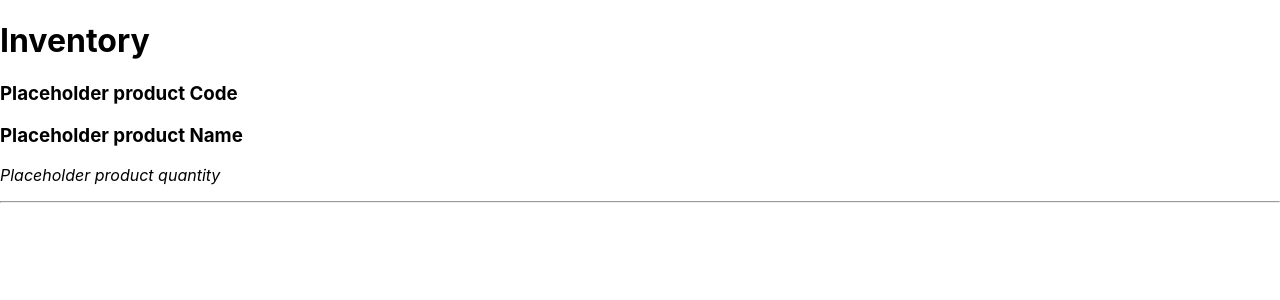
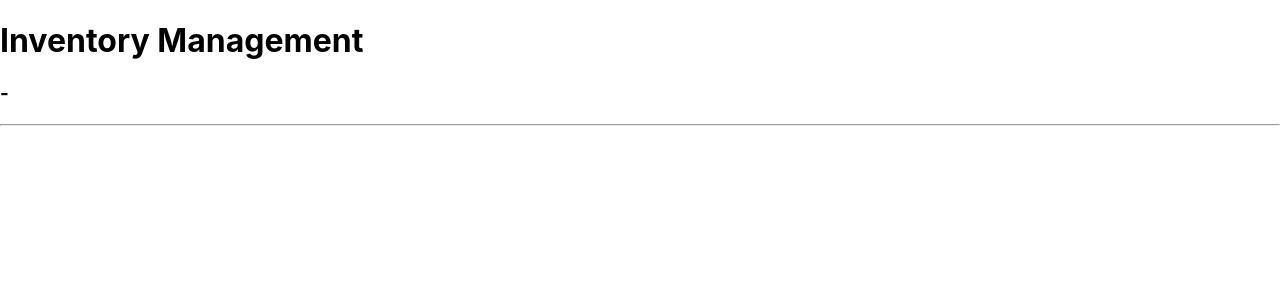
Before and after one commit to cameronabel/epic-inventory, a React (Create React App) app: page / in a window 1280 px wide. Shown: the top 300 px of the page. Built offline with nearby package versions, Linux system fonts and the light colour scheme.

Commit message:
Add generic product component

```diff
--- a/src/components/App.js
+++ b/src/components/App.js
@@ -1,14 +1,13 @@
 import React from "react";
+import Header from "./Header";
+import ProductList from "./ProductList";
 
 function App(){
   return (
-    <React.Fragment>
-      <h1>Inventory</h1>
-      <h3>Placeholder product Code</h3>
-      <h3>Placeholder product Name</h3>
-      <p><em>Placeholder product quantity</em></p>
-      <hr/>
-    </React.Fragment>
+    <>
+      <Header />
+      <ProductList />
+    </>
   );
 }
 
--- /dev/null
+++ b/src/components/Header.js
@@ -0,0 +1,7 @@
+import React from "react";
+
+export default function Header(){
+  return (
+    <h1>Inventory Management</h1>
+  );
+}
--- /dev/null
+++ b/src/components/Product.js
@@ -0,0 +1,18 @@
+import React from "react";
+import PropTypes from "prop-types";
+
+export default function Product(props){
+  return (
+    <>
+      <h3>{props.name} - {props.vendor}</h3>
+      <p>{props.shortDescription}</p>
+      <hr />
+    </>
+  );
+}
+
+Product.propTypes = {
+  name: PropTypes.string.isRequired,
+  vendor: PropTypes.string.isRequired,
+  shortDescription: PropTypes.string.isRequired
+};
--- /dev/null
+++ b/src/components/ProductList.js
@@ -0,0 +1,8 @@
+import React from "react";
+import Product from "./Product";
+
+export default function ProductList(){
+  return (
+    <Product />
+  );
+}
```
